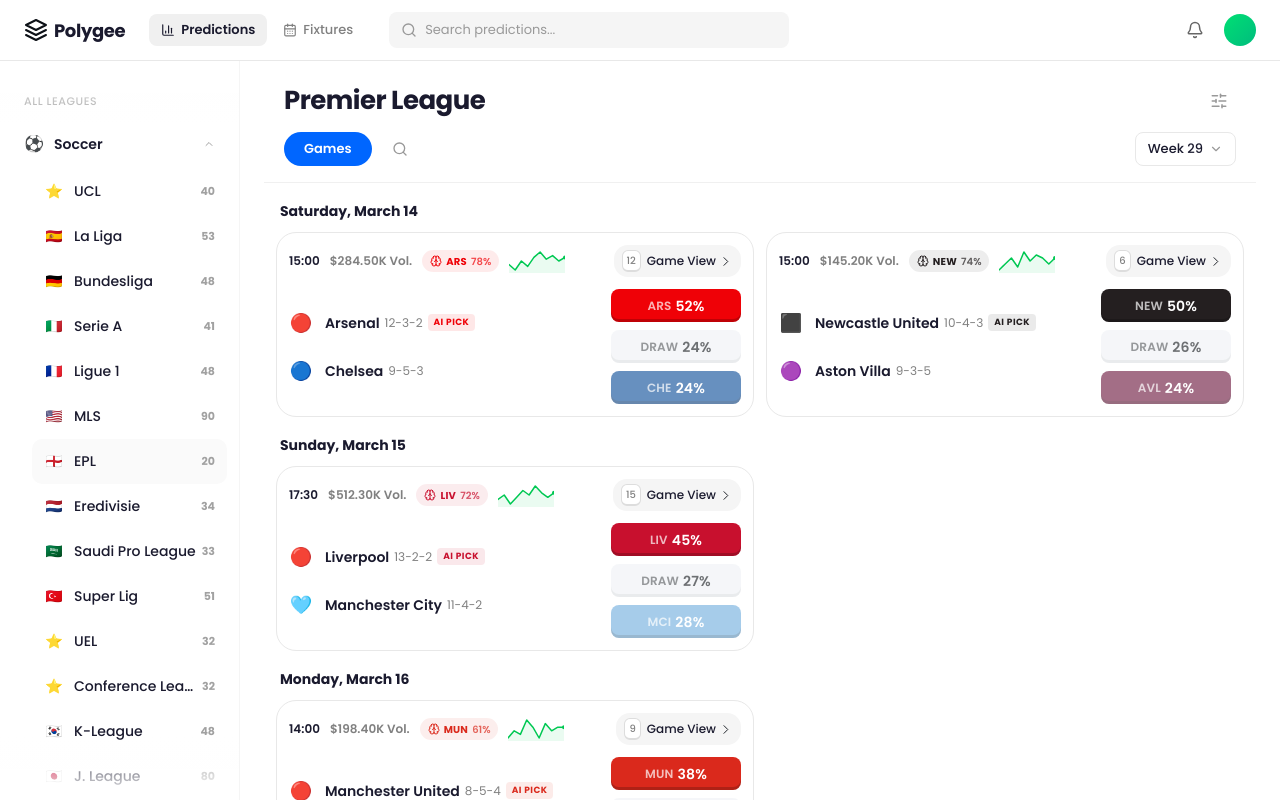
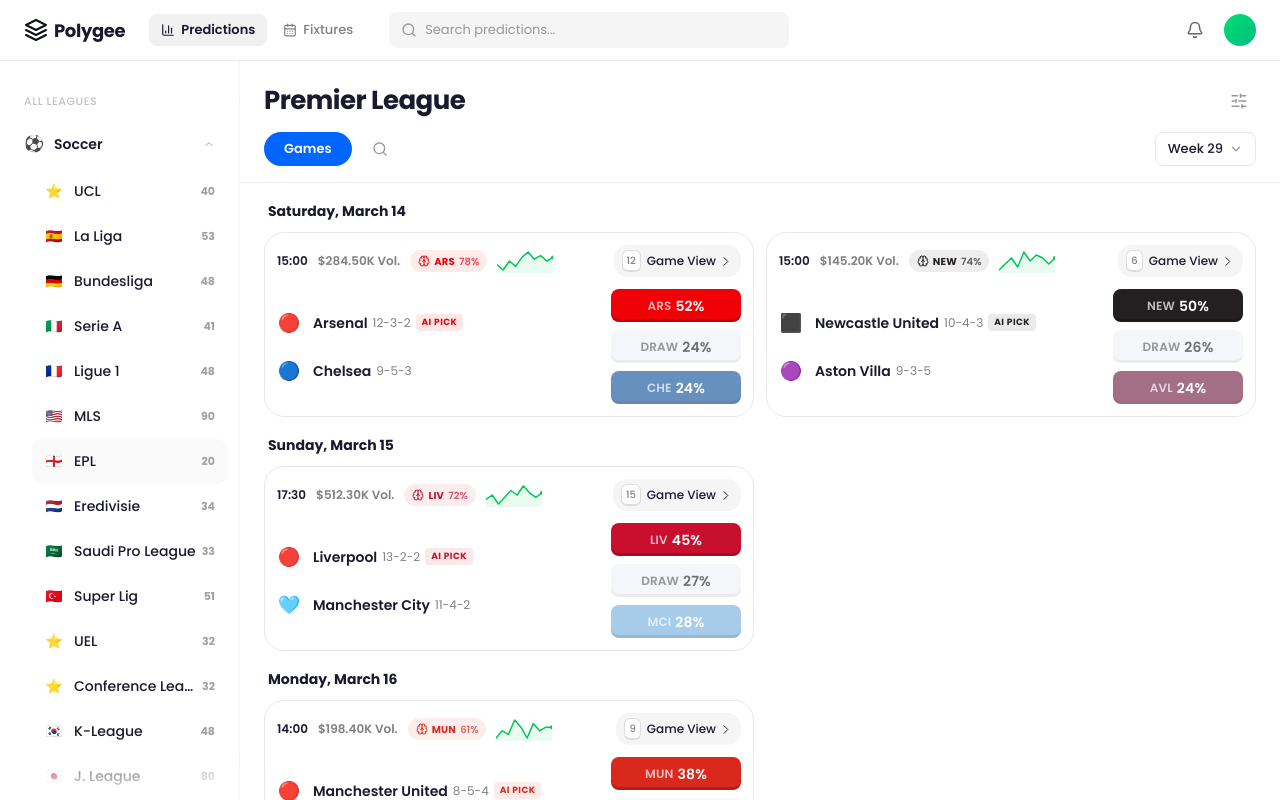
Before and after one commit to ajagatobby/polygee-web, a Next.js app: page / in a window 1280 px wide. Built offline with nearby package versions, Linux system fonts and the light colour scheme.

Commit message:
style: apply padding to content sections only, not the divider

```diff
--- a/app/page.tsx
+++ b/app/page.tsx
@@ -46,9 +46,10 @@
         </div>
 
         {/* Main Content */}
-        <main className="flex-1 overflow-y-auto bg-white px-6">
+        <main className="flex-1 overflow-y-auto bg-white">
           {/* League header */}
-          <div className="px-5 pt-5 pb-4 border-b border-[#f0f0f0]">
+          <div className="border-b border-[#f0f0f0]">
+            <div className="px-6 pt-5 pb-4">
               <div className="flex items-center justify-between mb-3">
                 <h1 className="text-[26px] font-bold text-[#1a1a2e] tracking-[-0.02em]">
                   {activeLeagueName}
@@ -76,9 +77,10 @@
                 </button>
               </div>
             </div>
+          </div>
 
           {/* Predictions list grouped by date */}
-          <div className="px-3 pt-2">
+          <div className="px-6 pt-2">
             {groupedPredictions.map(([date, preds]) => (
               <div key={date}>
                 {/* Date header */}
```
Lines whose indentation alone changed are shown as unchanged.
